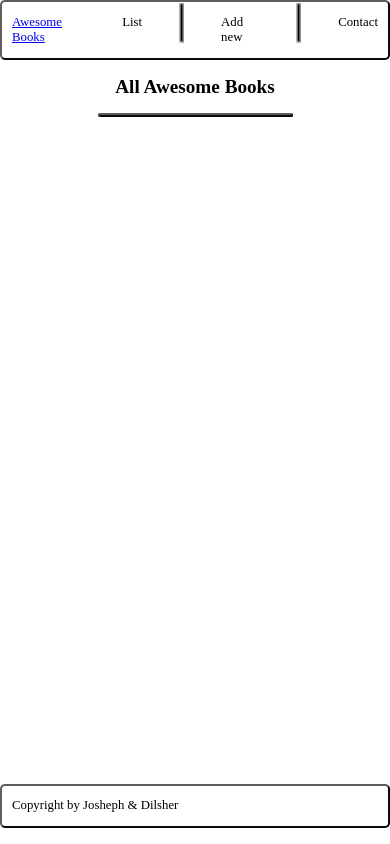
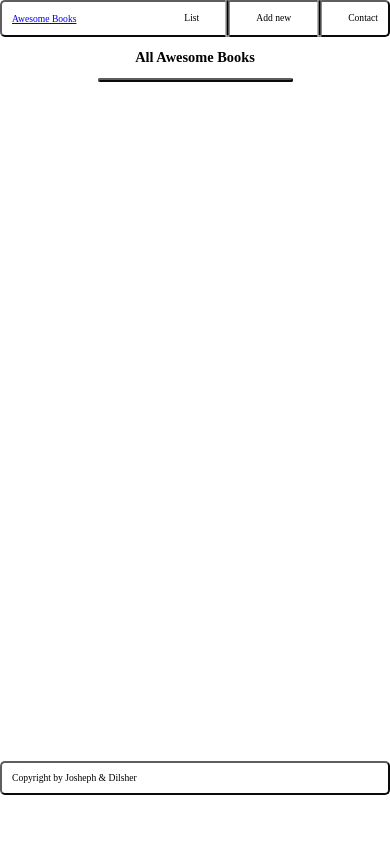
Before and after one commit to jossi30/Awesome-Book1, a website: page index.html in a window 390 px wide. Drawn offline with Linux system fonts and the light colour scheme.

Commit message:
small screen adjusted by media query

```diff
--- a/styles.css
+++ b/styles.css
@@ -99,10 +99,18 @@ footer {
 
 @media screen and (max-width: 768px) {
   body {
-    font-size: 80%;
+    font-size: 60%;
   }
 
   .rotate {
-    width: 45px;
+    width: 35px;
+  }
+
+  nav ul {
+    gap: 10px;
+  }
+
+  button {
+    width: 40%;
   }
 }
```
